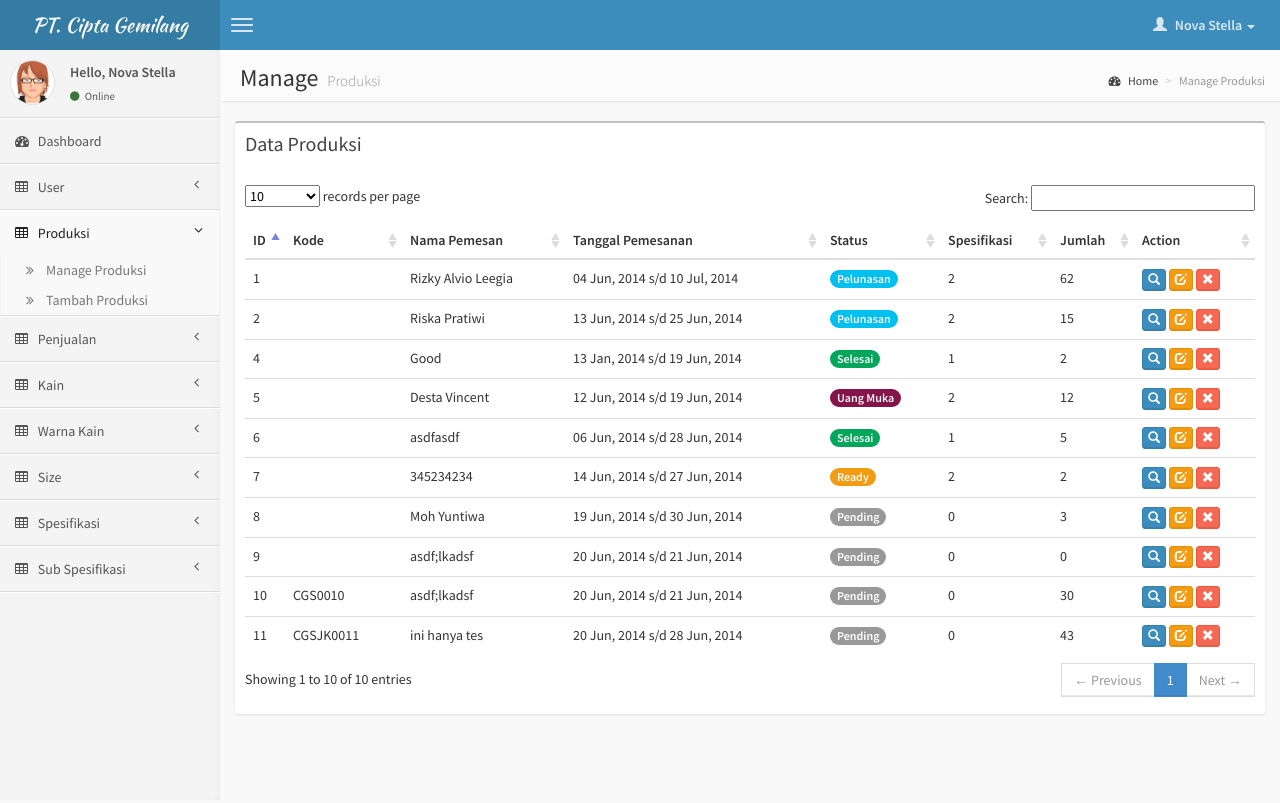
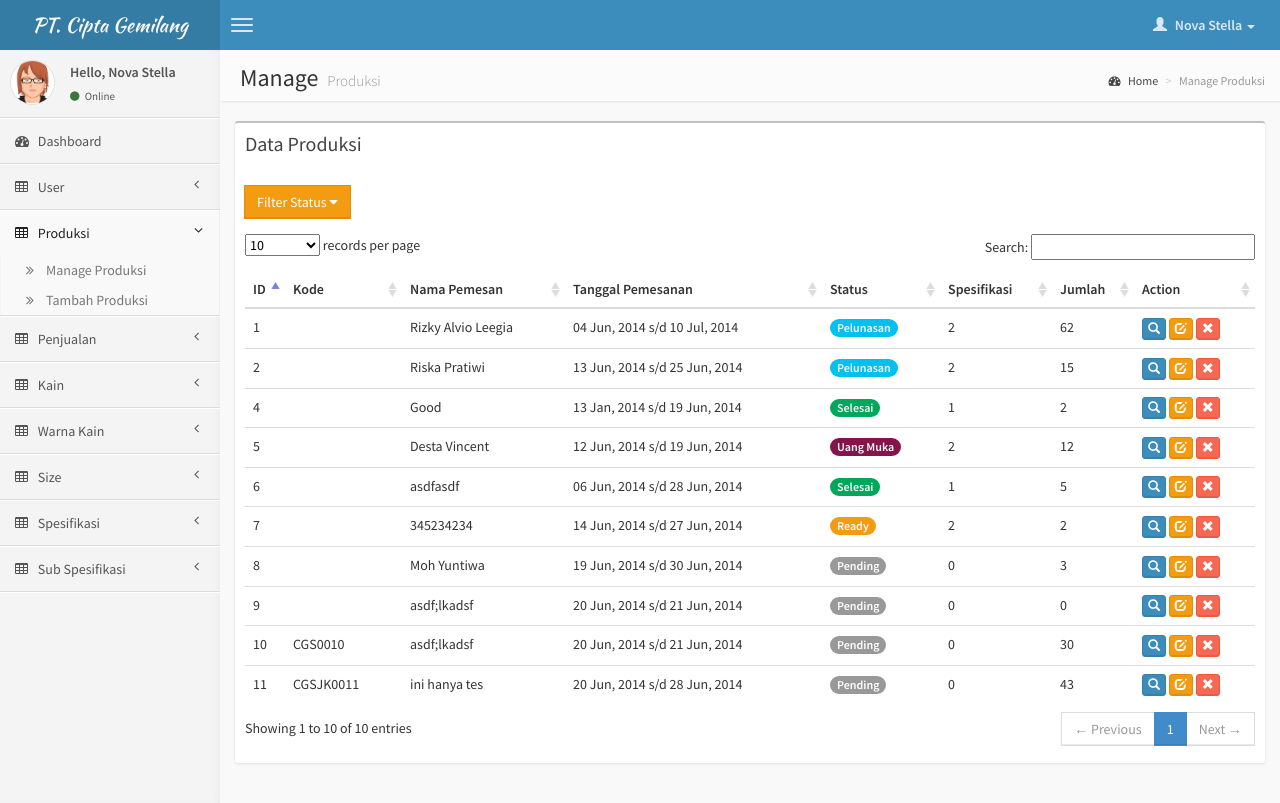
Before and after one commit to alvioleegia/aplikasi_garment, a PHP site: page /aplikasi_garment/page/produksi/index.php?show=all in a window 1280 px wide. Run offline with PHP 8.4, Linux system fonts and the light colour scheme; a user stored in the database is signed in; data comes from the database, SQL or seed files in the repository.

Commit message:
Add filter status;

```diff
--- a/page/produksi/index.php
+++ b/page/produksi/index.php
@@ -31,11 +31,29 @@
 	                <b>Success!</b> Data berhasil ditambahkan.
 	            </div>
             <?php endif; ?>
+
 		    <div class="box">
 		        <div class="box-header">
 		            <h3 class="box-title">Data Produksi</h3>
 		        </div><!-- /.box-header -->
 		        <div class="box-body table-responsiv">
+		        	<div class="form-group input-group">
+			            <div class="input-group-btn">
+			                <button type="button" class="btn btn-warning dropdown-toggle" data-toggle="dropdown">Filter Status <span class="fa fa-caret-down"></span></button>
+			                <ul class="dropdown-menu">
+			                    <li><a href="?status=0">Pending</a></li>
+			                    <li><a href="?status=2">Ready</a></li>
+			                    <li><a href="?status=3">Uang Muka</a></li>
+			                    <li><a href="?status=4">Produksi</a></li>
+			                    <li><a href="?status=5">Pelunasan</a></li>
+			                    <li><a href="?status=6">Selesai</a></li>
+			                    <li><a href="?status=1">Cancel</a></li>
+			                    <li class="divider"></li>
+			                    <li><a href="?show=all">Semua</a></li>
+			                </ul>
+			            </div><!-- /btn-group -->
+			        </div><!-- /input-group -->
+			    	<div class="clearfix"></div>
 		            <table class="table table-hover" id="table_data">
 		            	<thead>
 			            	<tr>
@@ -52,7 +70,13 @@
 							</tr>
 		            	</thead>
 						<tbody>
-							<?php $sql = mysql_query("SELECT * FROM produksi ORDER BY id_produksi DESC"); ?>
+							<?php
+								$filter = "";
+								if(isset($_GET['status'])){
+									$filter = "WHERE status=".$_GET['status'];
+								}
+							?>
+							<?php $sql = mysql_query("SELECT * FROM produksi ".$filter." ORDER BY id_produksi DESC"); ?>
 							<?php while($row = mysql_fetch_array($sql)): ?>
 								<tr>
 									<td><?php echo $row['id_produksi']; ?></td>
```
